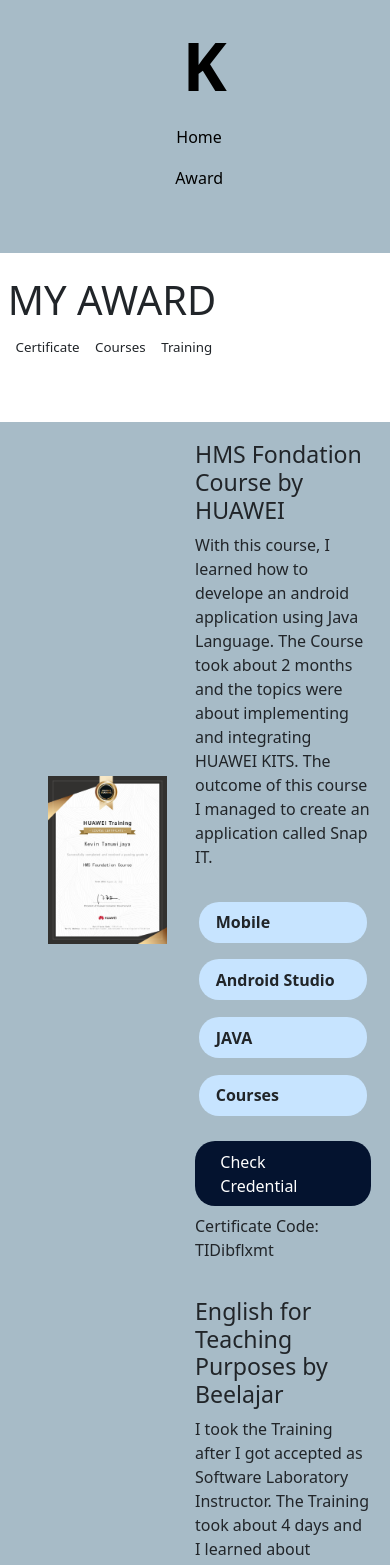
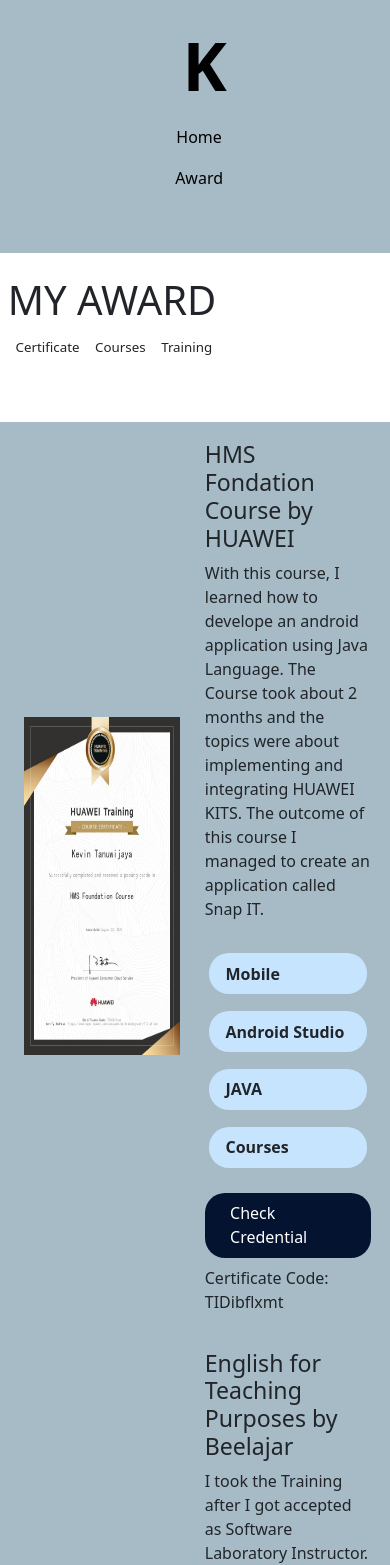
Before and after one commit to kevintanuwijaya/portofolio, a Next.js app: page /award in a window 390 px wide. Shown: the top 1565 px of the page. Built offline with nearby package versions, Linux system fonts and the light colour scheme.

Commit message:
pages fixed

```diff
--- a/pages/award.js
+++ b/pages/award.js
@@ -49,7 +49,7 @@ export default function Award(){
                 <div className={styles.main_award_section}>
                     <div className={styles.main_award_items}>
                         <div className={styles.certificate_image_section}>
-                            <img src='certificate/HMS.jpg' className={styles.certificate_image}/>
+                            <img src='certificate/HMS.jpg' className={styles.certificate_image_potrait}/>
                         </div>
                         <div className={styles.certificate_detail_section}>
                             <h3>HMS Fondation Course by HUAWEI</h3>
@@ -78,7 +78,7 @@ export default function Award(){
                     </div>
                     <div className={styles.main_award_items}>
                         <div className={styles.certificate_image_section}>
-                            <img src='certificate/Beelajar.png' className={styles.certificate_image}/>
+                            <img src='certificate/Beelajar.png' className={styles.certificate_image_landspace}/>
                         </div>
                         <div className={styles.certificate_detail_section}>
                             <h3>English for Teaching Purposes by Beelajar</h3>
@@ -104,7 +104,7 @@ export default function Award(){
                     </div>
                     <div className={styles.main_award_items}>
                         <div className={styles.certificate_image_section}>
-                            <img src='certificate/Coursera.png' className={styles.certificate_image}/>
+                            <img src='certificate/Coursera.png' className={styles.certificate_image_landspace}/>
                         </div>
                         <div className={styles.certificate_detail_section}>
                             <h3>Java for Android by Coursera</h3>
@@ -132,7 +132,7 @@ export default function Award(){
                     </div>
                     <div className={styles.main_award_items}>
                         <div className={styles.certificate_image_section}>
-                            <img src='certificate/KMK.jpeg' className={styles.certificate_image}/>
+                            <img src='certificate/KMK.jpeg' className={styles.certificate_image_landspace}/>
                         </div>
                         <div className={styles.certificate_detail_section}>
                             <h3>Event Chairman Certificate by KMK BINUS University</h3>
@@ -152,7 +152,7 @@ export default function Award(){
                     </div>
                     <div className={styles.main_award_items}>
                         <div className={styles.certificate_image_section}>
-                            <img src='certificate/HSK.jpg' className={styles.certificate_image}/>
+                            <img src='certificate/HSK.jpg' className={styles.certificate_image_potrait}/>
                         </div>
                         <div className={styles.certificate_detail_section}>
                             <h3>Chinese Proficiency Test 4 (汉语水平考试)</h3>
--- a/styles/award.module.css
+++ b/styles/award.module.css
@@ -120,17 +120,23 @@
 .certificate_image_section{
   display: flex;
   justify-content: center;
-  width: 45vw;
+  width: 42.5vw;
+  margin-right: 2.5vw;
 }
 
 .certificate_detail_section{
   display: flex;
   flex-direction: column;
   justify-content: center;
-  width: 45vw;
+  width: 42.5vw;
+  margin-left: 2.5vw;
 }
 
-.certificate_image{
+.certificate_image_landspace{
+  width: 40vw;
+}
+
+.certificate_image_potrait{
   height: 50vh;
 }
 
@@ -234,8 +240,9 @@
     align-items: center;
   }
 
-  .certificate_image{
-    height: 20vh;
+  .certificate_image_potrait{
+    width: 40vw;
+    height: 40vh;
   }
 
   .certificate_categories{
```
Also changed, not shown: styles/index.module.css (+5 -5 lines).
